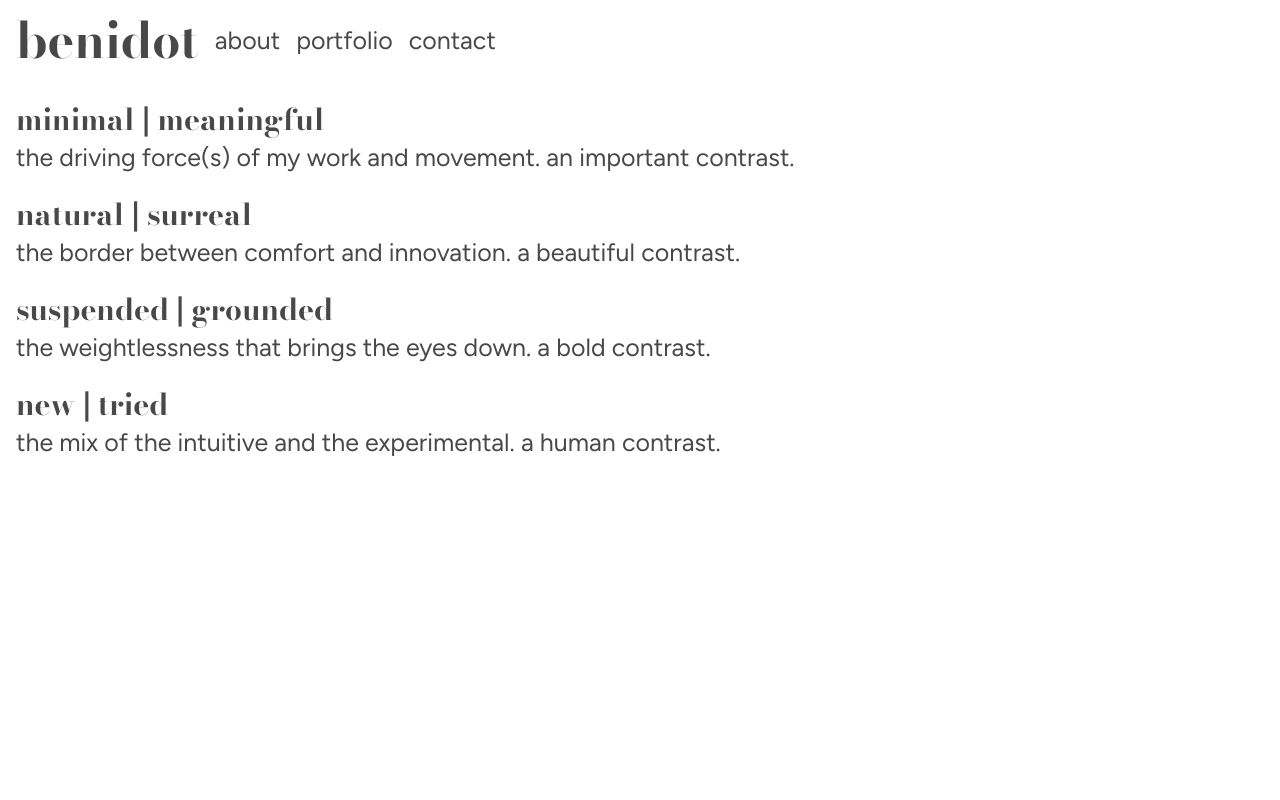
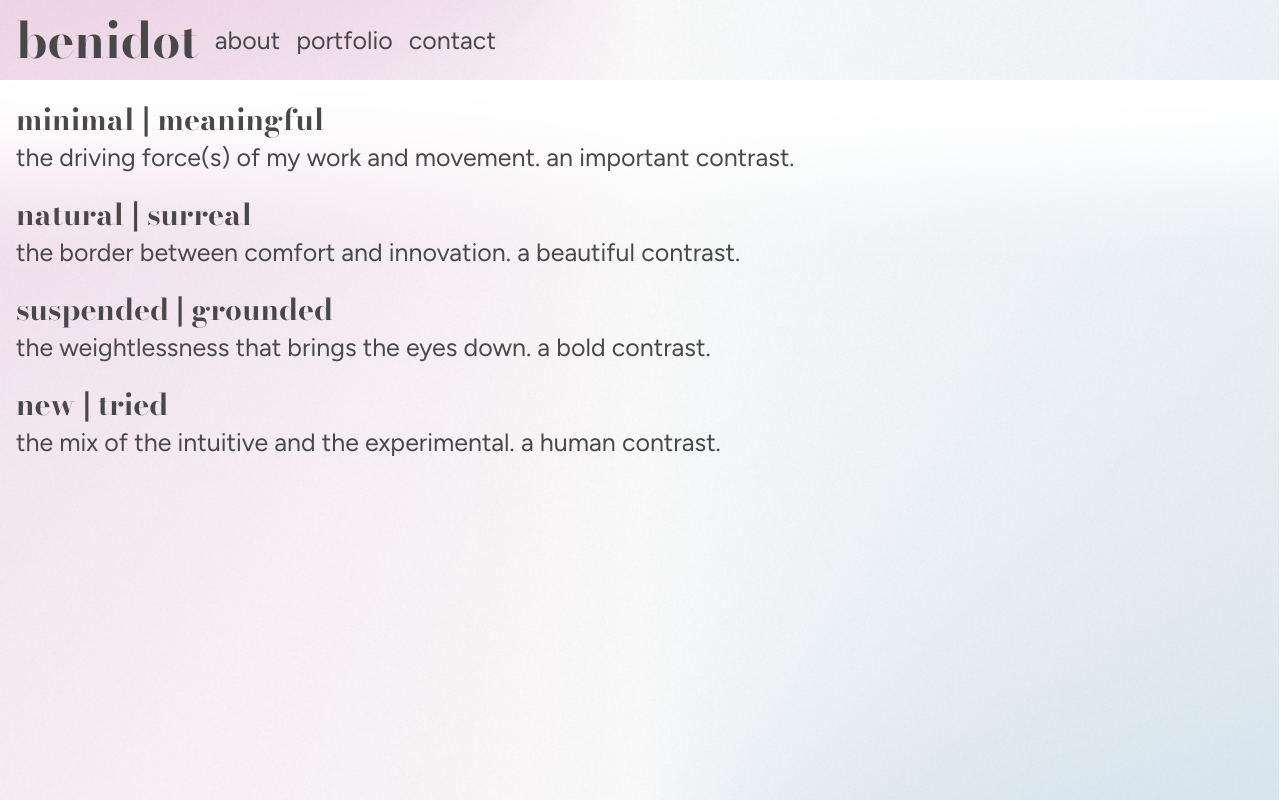
Before and after one commit to benidot/beni-portfolio, a plain HTML site: page index.html in a window 1280 px wide. Drawn offline with nearby package versions, Linux system fonts and the light colour scheme.

Commit message:
Update main.css

```diff
--- a/css/main.css
+++ b/css/main.css
@@ -37,7 +37,10 @@ a:hover {
 }
 
 body {
-    background-image: url("../img/bg.png") cover fixed center center no-repeat;
+    background-image: url("../img/bg.png");
+    background-repeat: no-repeat;
+    background-attachment: fixed;
+    background-size: cover;
 }
 
 
```
